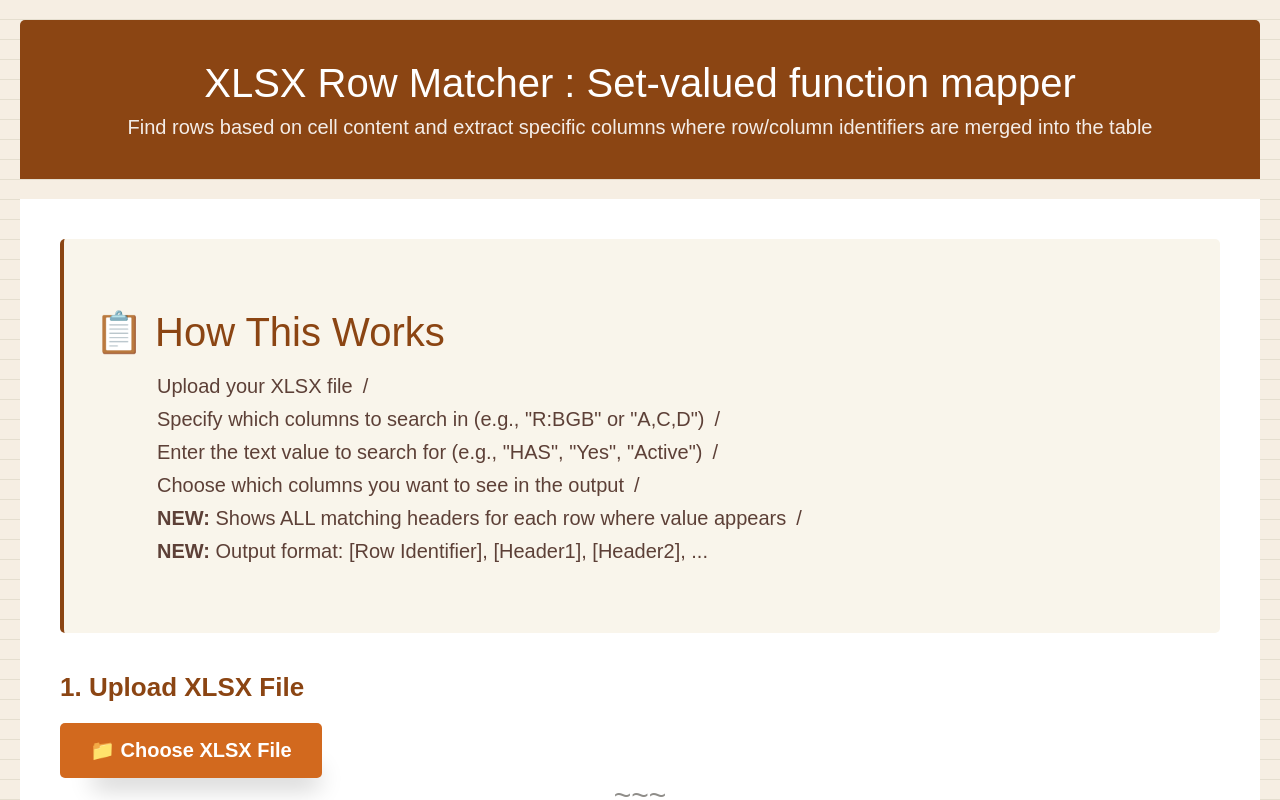
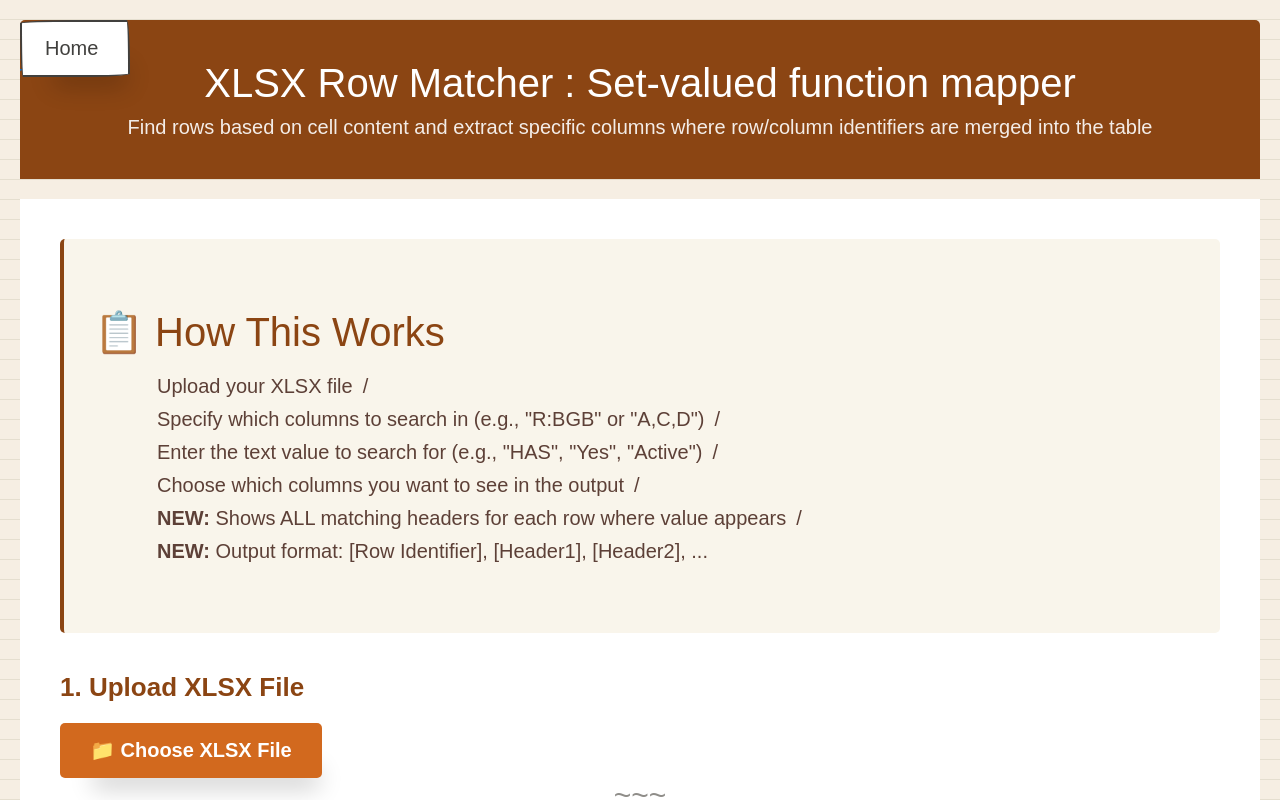
Before and after one commit to DomainManagementTouli/DimTools, a plain HTML site: page xlsxmatcher.html in a window 1280 px wide. Shown: the top 800 px of the page. Drawn offline with nearby package versions, Linux system fonts and the light colour scheme; a web font is replaced by a local one.

Commit message:
Update xlsxmatcher.html

```diff
--- a/xlsxmatcher.html
+++ b/xlsxmatcher.html
@@ -346,6 +346,7 @@
     </style>
 </head>
 <body>
+    <script src="nav-box.js"></script>
     <div class="container">
 
         <div class="header">
```
